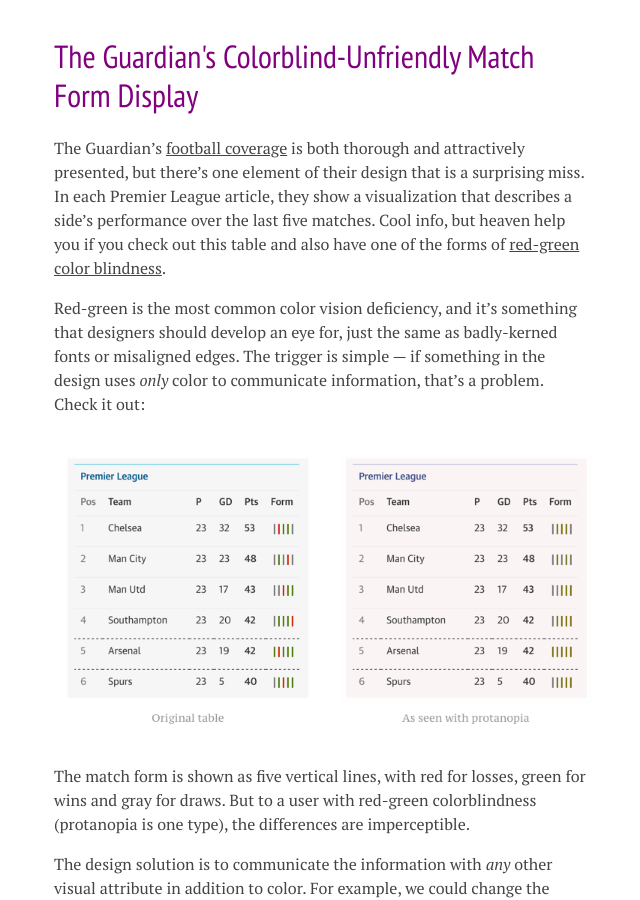
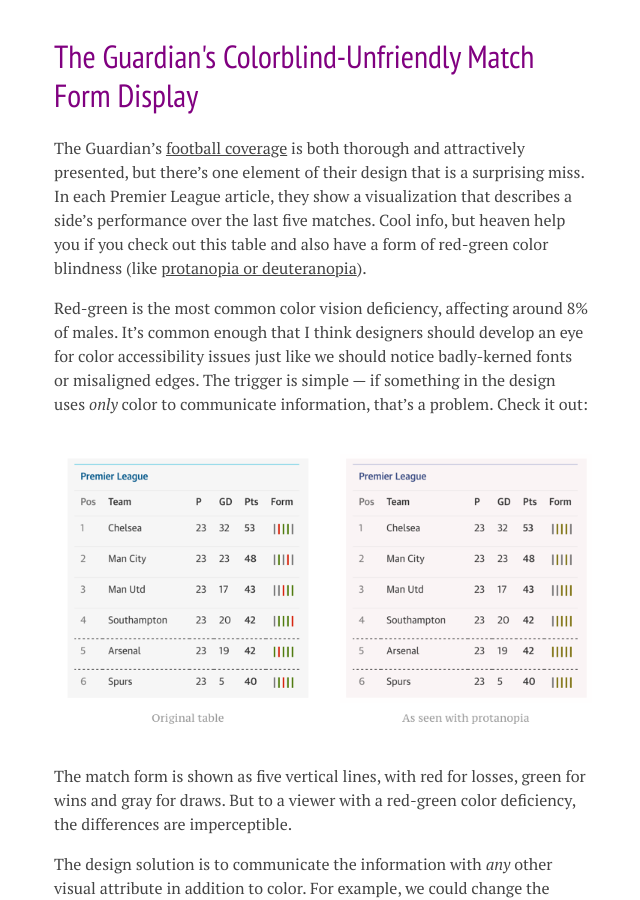
Before and after one commit to mniebling/mniebling.github.io, a Jekyll site: the page built from _posts/2015-2-2-Guardians-Colorblind-Match-Form.md, in a window 1280 px wide and 900 px high. Shown: the whole window, without its empty margins (318-958 px from the left). Built offline with Jekyll 4.4.1, drawn with Linux system fonts in a browser that asks for light colours; Markdown is read by kramdown in place of the engine named in the settings.

Commit message:
Editing post

```diff
--- a/_posts/2015-2-2-Guardians-Colorblind-Match-Form.md
+++ b/_posts/2015-2-2-Guardians-Colorblind-Match-Form.md
@@ -3,12 +3,12 @@
 title: The Guardian's Colorblind-Unfriendly Match Form Display
 ---
 
-The Guardian's [football coverage](http://www.theguardian.com/football) is both thorough and attractively presented, but there's one element of their design that is a surprising miss. In each Premier League article, they show a visualization that describes a side's performance over the last five matches. Cool info, but heaven help you if you check out this table and also have one of the forms of [red-green color blindness](http://www.color-blindness.com/deuteranopia-red-green-color-blindness/).
+The Guardian's [football coverage](http://www.theguardian.com/football) is both thorough and attractively presented, but there's one element of their design that is a surprising miss. In each Premier League article, they show a visualization that describes a side's performance over the last five matches. Cool info, but heaven help you if you check out this table and also have a form of red-green color blindness (like [protanopia or deuteranopia](http://www.color-blindness.com/deuteranopia-red-green-color-blindness/)).
 
-Red-green is the most common color vision deficiency, and it's something that designers should develop an eye for, just the same as badly-kerned fonts or misaligned edges. The trigger is simple --- if something in the design uses *only* color to communicate information, that's a problem. Check it out:
+Red-green is the most common color vision deficiency, affecting around 8% of males. It's common enough that I think designers should develop an eye for color accessibility issues just like we should notice badly-kerned fonts or misaligned edges. The trigger is simple --- if something in the design uses *only* color to communicate information, that's a problem. Check it out:
 
 ![Match Form: 1]({{site.img}}/guardianmatchform/1.png)
-The match form is shown as five vertical lines, with red for losses, green for wins and gray for draws. But to a user with red-green colorblindness (protanopia is one type), the differences are imperceptible.
+The match form is shown as five vertical lines, with red for losses, green for wins and gray for draws. But to a viewer with a red-green color deficiency, the differences are imperceptible.
 
 The design solution is to communicate the information with *any* other visual attribute in addition to color. For example, we could change the dashes to letters that indicate the outcome:
 
```
